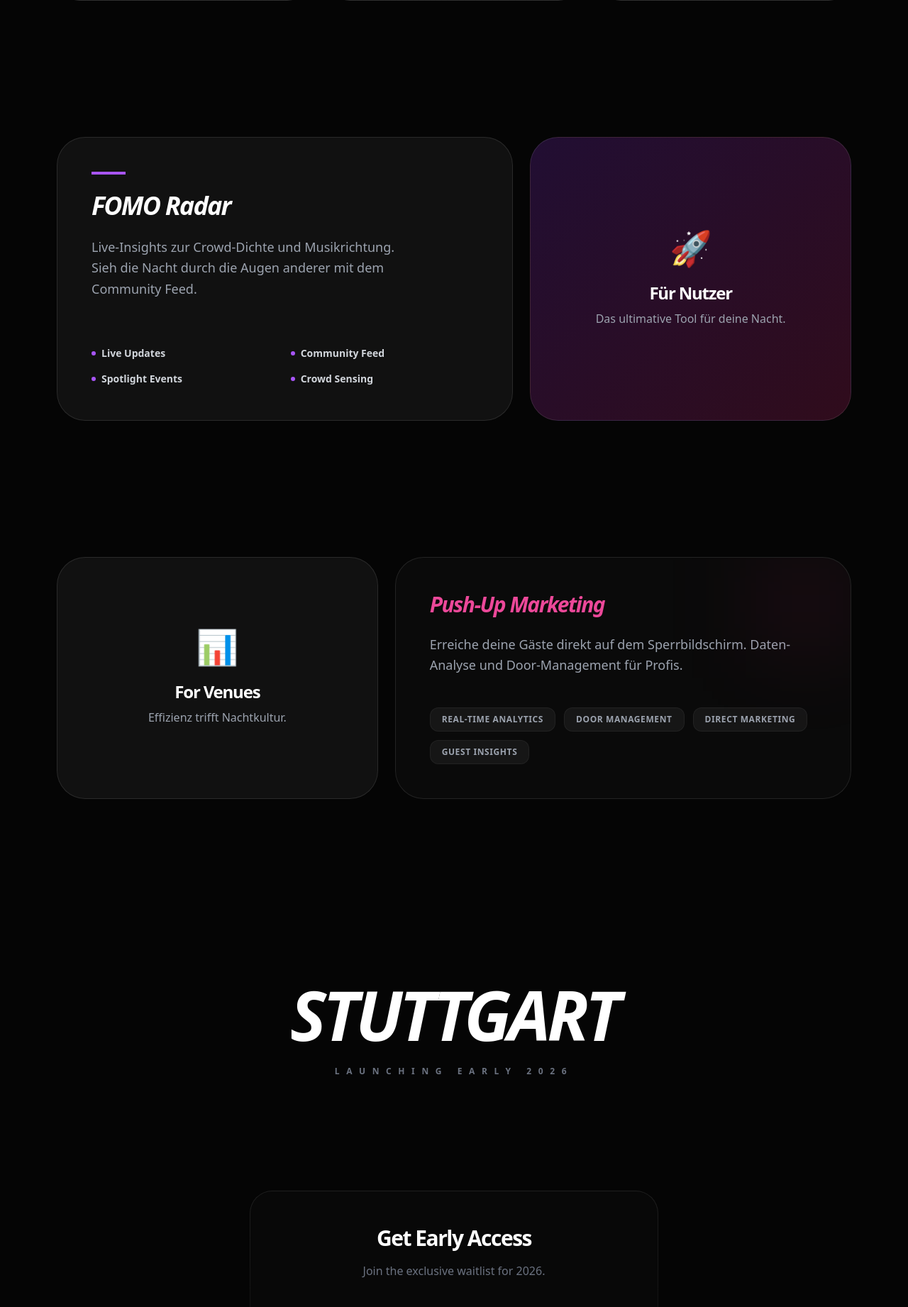
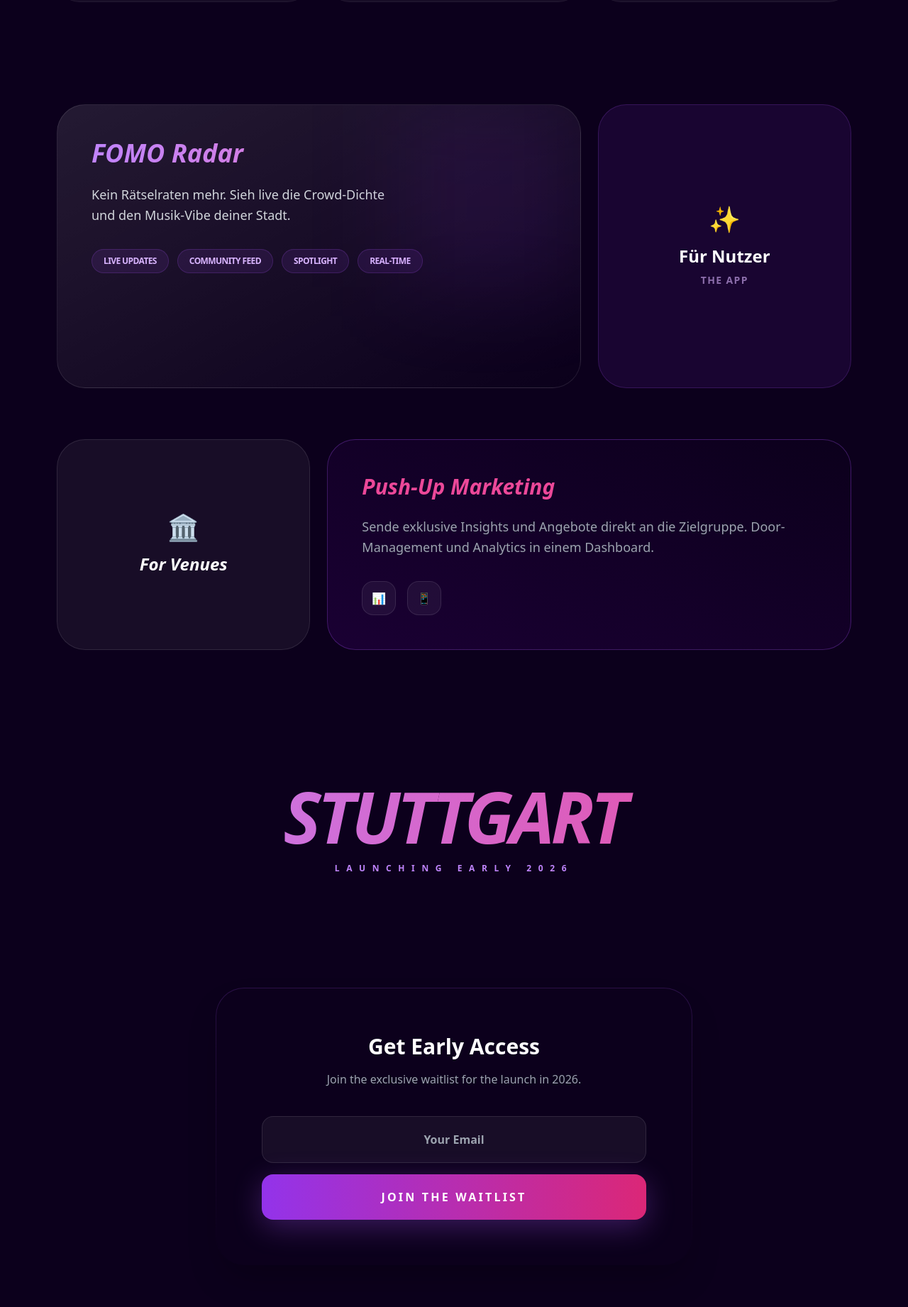
Before and after one commit to LuisCodingforfutur/gigilukoweb, a React (Vite) app: page / in a window 1280 px wide. Shown: the part 917-2759 px from the top of the page at 71% size. Built offline with nearby package versions, Linux system fonts and the light colour scheme.

Commit message:
design: deep purple night mode with brand color gradients

```diff
--- a/src/index.css
+++ b/src/index.css
@@ -8,16 +8,9 @@
 
 body {
   margin: 0;
+  background-color: #0c001c;
   -webkit-font-smoothing: antialiased;
   -moz-osx-font-smoothing: grayscale;
-  background: #050505;
-}
-
-/* HIGH-END TYPOGRAPHY & EFFECTS */
-@layer base {
-  h1, h2, h3 {
-    @apply tracking-tighter;
-  }
 }
 
 @keyframes gradient-x {
@@ -27,19 +20,14 @@ body {
 
 .animate-gradient-x {
   background-size: 200% 200%;
-  animation: gradient-x 8s ease infinite;
+  animation: gradient-x 10s ease infinite;
 }
 
 @keyframes fade-in {
-  from { opacity: 0; transform: translateY(10px); }
+  from { opacity: 0; transform: translateY(20px); }
   to { opacity: 1; transform: translateY(0); }
 }
 
 .animate-fade-in {
-  animation: fade-in 1s ease-out forwards;
+  animation: fade-in 1.2s cubic-bezier(0.16, 1, 0.3, 1) forwards;
 }
-
-/* BORDER RADIUS FIX FOR SAFARI */
-.backdrop-blur-xl {
-  -webkit-backdrop-filter: blur(24px);
-}
--- a/src/pages/Home.tsx
+++ b/src/pages/Home.tsx
@@ -24,88 +24,80 @@ const Home: React.FC = () => {
     };
 
     return (
-        <div className="bg-[#050505] text-white min-h-screen font-sans selection:bg-purple-500/30">
-            {/* HERO SECTION - MASSIVE TYPOGRAPHY */}
+        <div className="bg-[#0c001c] text-white min-h-screen font-sans selection:bg-purple-500/30">
+            {/* HERO SECTION */}
             <section className="relative pt-40 pb-32 px-4 flex flex-col items-center justify-center text-center overflow-hidden">
-                <div className="absolute top-[-10%] left-1/2 -translate-x-1/2 w-[1000px] h-[600px] bg-purple-600/20 blur-[160px] rounded-full -z-10" />
+                <div className="absolute top-[-20%] left-1/2 -translate-x-1/2 w-[1200px] h-[700px] bg-purple-600/20 blur-[180px] rounded-full -z-10" />
 
-                <div className="inline-block px-4 py-1.5 mb-8 border border-white/10 bg-white/5 backdrop-blur-md rounded-full text-xs font-bold tracking-[0.2em] text-purple-400 uppercase animate-fade-in">
+                <div className="inline-block px-4 py-1.5 mb-8 border border-purple-500/20 bg-purple-500/5 backdrop-blur-md rounded-full text-xs font-bold tracking-[0.2em] text-purple-400 uppercase animate-fade-in">
                     Coming to Stuttgart 2026
                 </div>
 
-                <h1 className="text-6xl md:text-[120px] font-black mb-8 tracking-tighter leading-[0.85] bg-gradient-to-b from-white via-white to-white/40 bg-clip-text text-transparent uppercase animate-gradient-x">
+                <h1 className="text-6xl md:text-[130px] font-black mb-8 tracking-tighter leading-[0.8] bg-gradient-to-r from-purple-400 via-pink-500 to-purple-600 bg-clip-text text-transparent uppercase animate-gradient-x">
                     GIGILUKO
                 </h1>
 
                 <p className="text-lg md:text-2xl text-gray-400 max-w-2xl font-medium leading-relaxed mb-12">
-                    The Nightlife Operating System. <br />
-                    <span className="text-white/80">Digitalizing every beat, every entry, every vibe.</span>
+                    The Operating System for Nightlife. <br />
+                    <span className="text-purple-200/60 font-light">Digitalizing the scene, one beat at a time.</span>
                 </p>
             </section>
 
-            {/* 3 STEPS - VISUAL JOURNEY */}
+            {/* 3 STEPS */}
             <section className="py-24 px-4 max-w-6xl mx-auto">
                 <div className="grid md:grid-cols-3 gap-6">
                     {[
-                        { s: "01", t: "Entdecken", d: "FOMO Radar zeigt dir live, wo Stuttgart heute Nacht brennt.", glow: "group-hover:shadow-purple-500/20" },
-                        { s: "02", t: "Checken", d: "Echtzeit-Daten zu Crowd, Musik und Einlass direkt aufs Phone.", glow: "group-hover:shadow-pink-500/20" },
-                        { s: "03", t: "Erleben", d: "Nahtloser Vibe ohne Reibung. Das neue Level der Clubkultur.", glow: "group-hover:shadow-blue-500/20" }
+                        { s: "01", t: "Entdecken", d: "FOMO Radar zeigt dir live, wo Stuttgart heute Nacht brennt." },
+                        { s: "02", t: "Checken", d: "Echtzeit-Daten zu Crowd, Musik und Einlass direkt aufs Phone." },
+                        { s: "03", t: "Erleben", d: "Nahtloser Vibe ohne Reibung. Das neue Level der Clubkultur." }
                     ].map((step, i) => (
-                        <div key={i} className={`group relative p-10 bg-gradient-to-b from-white/[0.08] to-transparent border border-white/10 rounded-[32px] transition-all duration-500 hover:scale-[1.02] hover:border-white/20 ${step.glow} hover:shadow-2xl`}>
+                        <div key={i} className="group relative p-10 bg-white/5 border border-white/5 rounded-[32px] transition-all duration-500 hover:border-purple-500/40 hover:bg-white/[0.08]">
                             <div className="text-sm font-black text-purple-500 mb-6 tracking-widest">{step.s}</div>
                             <h3 className="text-2xl font-bold mb-4">{step.t}</h3>
-                            <p className="text-gray-400 leading-relaxed font-medium">{step.d}</p>
+                            <p className="text-gray-400 leading-relaxed">{step.d}</p>
                         </div>
                     ))}
                 </div>
             </section>
 
-            {/* BENTO FEATURE SECTION - USER & RADAR */}
-            <section className="py-24 px-4 max-w-6xl mx-auto">
+            {/* BENTO GRID - USER & RADAR */}
+            <section className="py-12 px-4 max-w-6xl mx-auto">
                 <div className="grid md:grid-cols-12 gap-6">
-                    <div className="md:col-span-7 bg-white/5 border border-white/10 p-12 rounded-[40px] flex flex-col justify-end min-h-[400px] group hover:bg-white/[0.07] transition-all">
-                        <div className="mb-auto">
-                            <div className="w-12 h-1 bg-purple-500 mb-6" />
-                            <h2 className="text-4xl font-bold mb-6 italic">FOMO Radar</h2>
-                            <p className="text-gray-400 text-lg leading-relaxed max-w-md">
-                                Live-Insights zur Crowd-Dichte und Musikrichtung. Sieh die Nacht durch die Augen anderer mit dem Community Feed.
-                            </p>
+                    <div className="md:col-span-8 bg-gradient-to-br from-white/10 to-transparent border border-white/10 p-12 rounded-[40px] min-h-[400px] relative overflow-hidden group">
+                        <div className="absolute top-0 right-0 w-64 h-64 bg-purple-600/10 blur-3xl group-hover:bg-purple-600/20 transition-all" />
+                        <h2 className="text-4xl font-bold mb-6 italic bg-gradient-to-r from-purple-400 to-pink-400 bg-clip-text text-transparent">FOMO Radar</h2>
+                        <p className="text-gray-300 text-lg leading-relaxed max-w-md mb-8">
+                            Kein Rätselraten mehr. Sieh live die Crowd-Dichte und den Musik-Vibe deiner Stadt.
+                        </p>
+                        <div className="flex flex-wrap gap-3">
+                            {["Live Updates", "Community Feed", "Spotlight", "Real-time"].map((t) => (
+                                <span key={t} className="px-4 py-2 bg-purple-500/10 border border-purple-500/20 rounded-full text-xs font-bold text-purple-300 uppercase tracking-tighter">{t}</span>
+                            ))}
                         </div>
-                        <ul className="mt-8 grid grid-cols-2 gap-4 text-sm font-bold text-gray-300">
-                            <li className="flex items-center gap-2"> <span className="w-1.5 h-1.5 bg-purple-500 rounded-full" /> Live Updates</li>
-                            <li className="flex items-center gap-2"> <span className="w-1.5 h-1.5 bg-purple-500 rounded-full" /> Community Feed</li>
-                            <li className="flex items-center gap-2"> <span className="w-1.5 h-1.5 bg-purple-500 rounded-full" /> Spotlight Events</li>
-                            <li className="flex items-center gap-2"> <span className="w-1.5 h-1.5 bg-purple-500 rounded-full" /> Crowd Sensing</li>
-                        </ul>
                     </div>
-                    <div className="md:col-span-5 bg-gradient-to-br from-purple-600/20 to-pink-600/20 border border-white/10 p-12 rounded-[40px] flex flex-col justify-center items-center text-center">
-                        <div className="text-5xl mb-6">🚀</div>
-                        <h3 className="text-2xl font-bold mb-2">Für Nutzer</h3>
-                        <p className="text-gray-400">Das ultimative Tool für deine Nacht.</p>
+                    <div className="md:col-span-4 bg-purple-600/10 border border-purple-500/20 p-12 rounded-[40px] flex flex-col justify-center text-center">
+                        <div className="text-4xl mb-4">✨</div>
+                        <h3 className="text-2xl font-bold">Für Nutzer</h3>
+                        <p className="text-purple-300/60 mt-2 text-sm uppercase tracking-widest font-bold">The App</p>
                     </div>
                 </div>
             </section>
 
-            {/* BENTO FEATURE SECTION - VENUES & MARKETING */}
-            <section className="py-24 px-4 max-w-6xl mx-auto">
+            {/* BENTO GRID - VENUES & MARKETING */}
+            <section className="py-6 px-4 max-w-6xl mx-auto">
                 <div className="grid md:grid-cols-12 gap-6">
-                    <div className="md:col-span-5 bg-white/5 border border-white/10 p-12 rounded-[40px] flex flex-col justify-center items-center text-center group hover:border-pink-500/30 transition-all">
-                        <div className="text-5xl mb-6">📊</div>
-                        <h3 className="text-2xl font-bold mb-2">For Venues</h3>
-                        <p className="text-gray-400">Effizienz trifft Nachtkultur.</p>
+                    <div className="md:col-span-4 bg-white/5 border border-white/10 p-12 rounded-[40px] flex flex-col justify-center text-center">
+                        <div className="text-4xl mb-4">🏛️</div>
+                        <h3 className="text-2xl font-bold italic">For Venues</h3>
                     </div>
-                    <div className="md:col-span-7 bg-[#0a0a0a] border border-white/10 p-12 rounded-[40px] relative overflow-hidden group hover:border-white/20 transition-all">
-                        <div className="absolute top-0 right-0 w-32 h-32 bg-pink-600/10 blur-3xl" />
+                    <div className="md:col-span-8 bg-gradient-to-tr from-[#1a0033] to-[#0c001c] border border-purple-500/30 p-12 rounded-[40px] relative overflow-hidden group">
                         <h3 className="text-3xl font-bold mb-6 text-pink-500 italic">Push-Up Marketing</h3>
                         <p className="text-gray-400 text-lg leading-relaxed mb-8">
-                            Erreiche deine Gäste direkt auf dem Sperrbildschirm. Daten-Analyse und Door-Management für Profis.
+                            Sende exklusive Insights und Angebote direkt an die Zielgruppe. Door-Management und Analytics in einem Dashboard.
                         </p>
-                        <div className="space-y-3">
-                            {["Real-time Analytics", "Door Management", "Direct Marketing", "Guest Insights"].map((item, idx) => (
-                                <div key={idx} className="inline-block mr-3 px-4 py-2 bg-white/5 rounded-xl border border-white/5 text-xs font-bold uppercase tracking-wider text-gray-400">
-                                    {item}
-                                </div>
-                            ))}
+                        <div className="flex gap-4">
+                            <div className="w-12 h-12 bg-white/5 rounded-2xl flex items-center justify-center border border-white/10">📊</div>
+                            <div className="w-12 h-12 bg-white/5 rounded-2xl flex items-center justify-center border border-white/10">📱</div>
                         </div>
                     </div>
                 </div>
@@ -113,34 +105,36 @@ const Home: React.FC = () => {
 
             {/* STUTTGART CALLOUT */}
             <section className="py-40 text-center relative">
-                <div className="absolute top-1/2 left-1/2 -translate-x-1/2 -translate-y-1/2 w-[600px] h-[300px] bg-purple-600/10 blur-[120px] -z-10" />
-                <h2 className="text-5xl md:text-8xl font-black mb-6 tracking-tighter uppercase italic">Stuttgart</h2>
-                <p className="text-gray-500 uppercase tracking-[0.8em] text-xs font-black">Launching Early 2026</p>
+                <div className="absolute top-1/2 left-1/2 -translate-x-1/2 -translate-y-1/2 w-[600px] h-[300px] bg-pink-600/10 blur-[120px] -z-10" />
+                <h2 className="text-6xl md:text-[100px] font-black tracking-tighter uppercase italic bg-gradient-to-r from-purple-400 to-pink-500 bg-clip-text text-transparent">
+                    Stuttgart
+                </h2>
+                <p className="text-purple-400 uppercase tracking-[0.8em] text-xs font-black mt-4">Launching Early 2026</p>
             </section>
 
-            {/* MAILING LIST - THE "INVITATION" */}
+            {/* MAILING LIST */}
             <section className="pb-40 px-4">
-                <div className="max-w-xl mx-auto bg-gradient-to-b from-white/10 to-transparent p-[1px] rounded-[32px]">
-                    <div className="bg-[#080808] p-12 rounded-[31px] text-center">
+                <div className="max-w-2xl mx-auto bg-gradient-to-b from-purple-500/20 to-transparent p-[1px] rounded-[40px]">
+                    <div className="bg-[#0c001c] p-16 rounded-[39px] text-center shadow-2xl">
                         <h2 className="text-3xl font-bold mb-4">Get Early Access</h2>
-                        <p className="text-gray-500 mb-10 font-medium">Join the exclusive waitlist for 2026.</p>
-                        <form onSubmit={handleWaitlist} className="space-y-4">
+                        <p className="text-gray-400 mb-10">Join the exclusive waitlist for the launch in 2026.</p>
+                        <form onSubmit={handleWaitlist} className="flex flex-col gap-4">
                             <input
                                 type="email"
-                                placeholder="Your Email Address"
+                                placeholder="Your Email"
                                 value={email}
                                 onChange={(e) => setEmail(e.target.value)}
-                                className="w-full bg-white/5 border border-white/10 px-6 py-5 rounded-2xl focus:outline-none focus:ring-2 focus:ring-purple-500/50 transition-all text-white text-center font-bold"
+                                className="w-full bg-white/5 border border-white/10 px-8 py-5 rounded-2xl focus:outline-none focus:border-purple-500/50 transition-all text-white text-center font-bold"
                             />
                             <button
                                 type="submit"
                                 disabled={status === "loading"}
-                                className="w-full bg-white text-black py-5 rounded-2xl font-black shadow-[0_0_30px_rgba(255,255,255,0.1)] hover:bg-gray-200 transition-all uppercase tracking-widest text-sm"
+                                className="w-full bg-gradient-to-r from-purple-600 to-pink-600 py-5 rounded-2xl font-black text-white shadow-[0_10px_40px_rgba(168,85,247,0.3)] hover:scale-[1.02] transition-all uppercase tracking-[0.2em]"
                             >
-                                {status === "loading" ? "Processing..." : "Join Now"}
+                                {status === "loading" ? "..." : "Join the Waitlist"}
                             </button>
-                            {status === "success" && <p className="text-green-400 font-bold mt-4 animate-pulse text-sm">Welcome to GIGILUKO 2026.</p>}
                         </form>
+                        {status === "success" && <p className="text-purple-400 font-bold mt-6">Willkommen im Club 2026.</p>}
                     </div>
                 </div>
             </section>
```
